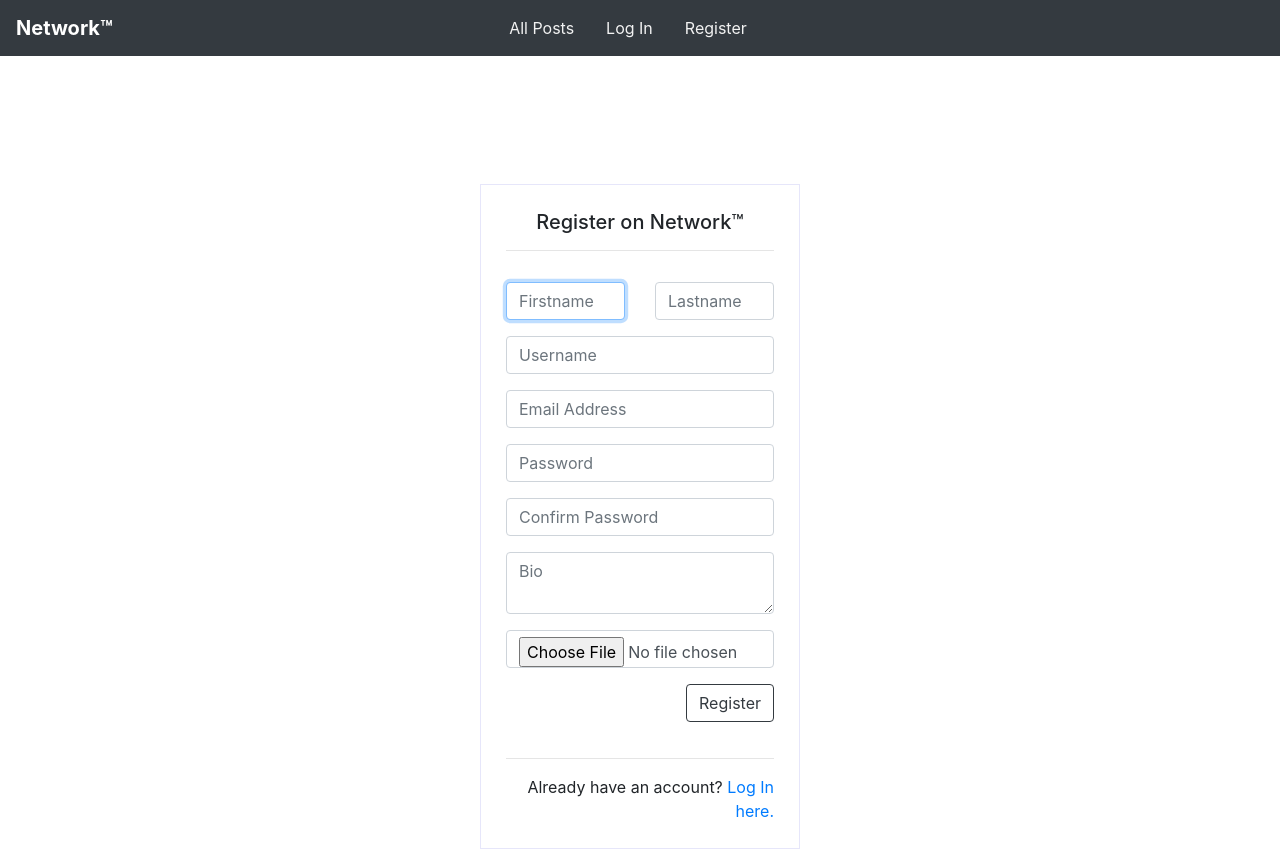
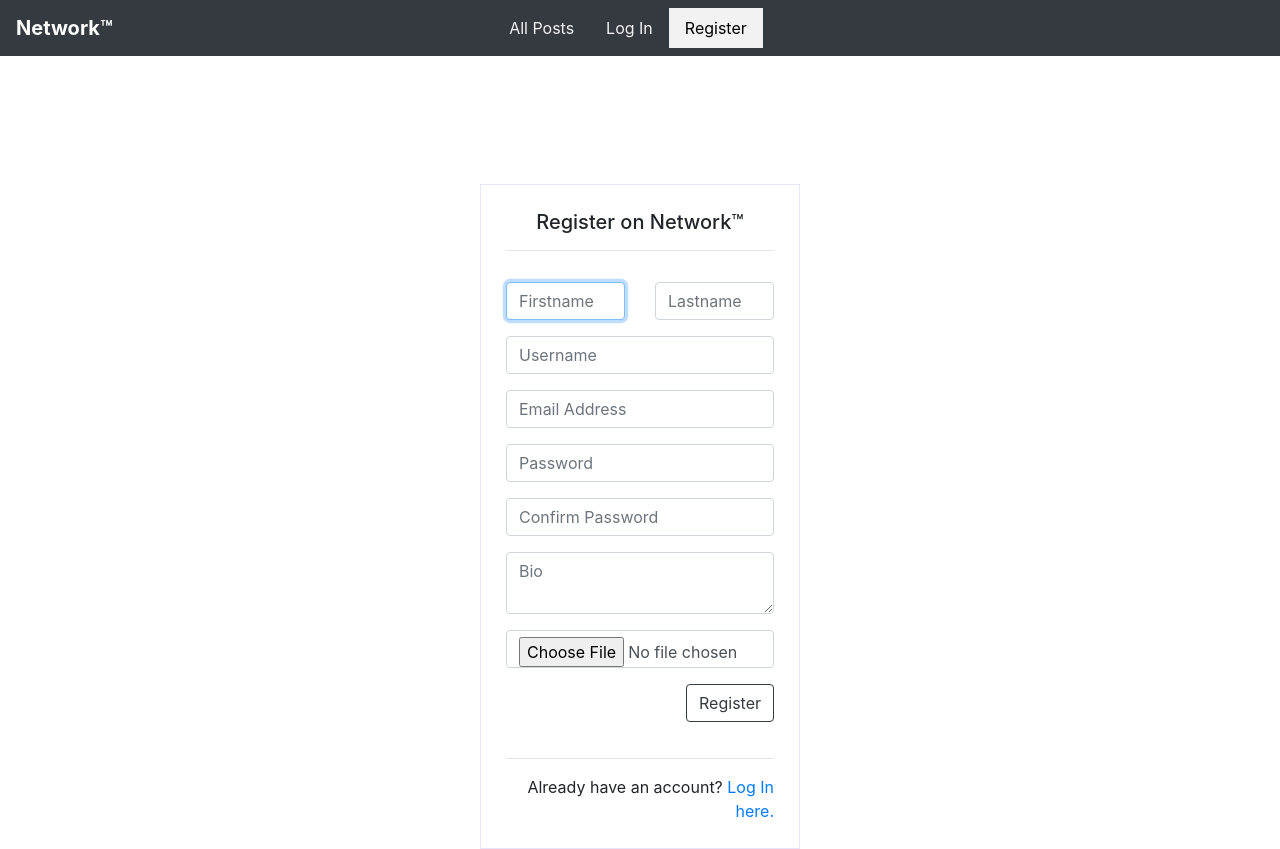
Before and after one commit to wizzyclems/network_harvard, a Django app: page /register in a window 1280 px wide. Run offline with Django 3.2, Linux system fonts and the light colour scheme; some libraries are stand-ins or nearby versions.

Commit message:
17th August 2022 82. implement active status for the navigation button 83. style the navigation button for active status 84. record a screencast for the assignment.

```diff
--- a/network/static/network/styles/styles.css
+++ b/network/static/network/styles/styles.css
@@ -36,6 +36,20 @@
     font-size: small;
 }
 
+.my_active{
+    background-color:#f2f2f2;
+    color: black;
+}
+
+.nav_default{
+    color: #f2f2f2;
+    text-decoration: none;
+}
+
+.nav_default:hover{
+    color: #b3b3b3;
+    text-decoration: none;
+}
 
 .edit_button{
     color:#8c8c8c;
--- a/network/templates/network/index.html
+++ b/network/templates/network/index.html
@@ -211,6 +211,7 @@
 
     {% endif %}
 
+
     <!-- Modal -->
     <div class="modal fade" id="loginModal" tabindex="-1" role="dialog" aria-labelledby="exampleModalCenterTitle" aria-hidden="true">
         <div class="modal-dialog modal-dialog-centered" role="document">
--- a/network/templates/network/layout.html
+++ b/network/templates/network/layout.html
@@ -24,25 +24,45 @@
               <ul class="nav justify-content-center mr-auto">
                 {% if user.is_authenticated %}
                     <li class="nav-item">
-                        <a class="nav-link" style="color:#f2f2f2;" href="{% url 'profile' user.username %}">Signed in as: <strong class="title">{{ user.username|title }}</strong></a>
+                        <a class="nav-link nav_default" href="{% url 'profile' user.username %}">Signed in as: <strong class="title">{{ user.username|title }}</strong></a>
                     </li>
                 {% endif %}
                 <li class="nav-item">
-                  <a class="nav-link" style="color:#f2f2f2;" href="{% url 'index' %}">All Posts</a>
+                    {% if request.path == "/" %}
+                        <a class="nav-link my_active"  href="{% url 'index' %}">All Posts</a>
+                    {% else %}
+                        <a class="nav-link nav_default"  href="{% url 'index' %}">All Posts</a>
+                    {% endif %}
                 </li>
                 {% if user.is_authenticated %}
                     <li class="nav-item">
-                        <a class="nav-link" style="color:#f2f2f2;" href="{% url 'following' %}">Following</a>
+                        {% if "following" in request.path %}
+                            <a class="nav-link my_active"  href="{% url 'following' %}">Following</a>
+                        {% else %}
+                            <a class="nav-link nav_default"  href="{% url 'following' %}">Following</a>
+                        {% endif %}
                     </li>
                     <li class="nav-item">
-                        <a class="nav-link" style="color:#f2f2f2;" href="{% url 'logout' %}">Log Out</a>
+                        {% if "logout" in request.path %}
+                            <a class="nav-link my_active"  href="{% url 'logout' %}">Log Out</a>
+                        {% else %}
+                            <a class="nav-link nav_default"  href="{% url 'logout' %}">Log Out</a>
+                        {% endif %}
                     </li>
                 {% else %}
                     <li class="nav-item">
-                        <a class="nav-link" style="color:#f2f2f2;" href="{% url 'login' %}">Log In</a>
+                        {% if "login" in request.path %}
+                            <a class="nav-link my_active"  href="{% url 'login' %}">Log In</a>
+                        {% else %}
+                            <a class="nav-link nav_default"  href="{% url 'login' %}">Log In</a>
+                        {% endif %}
                     </li>
                     <li class="nav-item">
-                        <a class="nav-link" style="color:#f2f2f2;" href="{% url 'register' %}">Register</a>
+                        {% if "register" in request.path %}
+                            <a class="nav-link my_active"  href="{% url 'register' %}">Register</a>
+                        {% else %}
+                            <a class="nav-link nav_default"  href="{% url 'register' %}">Register</a>
+                        {% endif %}
                     </li>
                 {% endif %}
               </ul>
```
Also changed, not shown: db.sqlite3, media/profile/photos/gerald.jpeg (added), media/profile/photos/gods.jpeg (added), media/profile/photos/grape.jpeg (added), media/profile/photos/harry.png (added), media/profile/photos/james.png (added), 1 other file.
